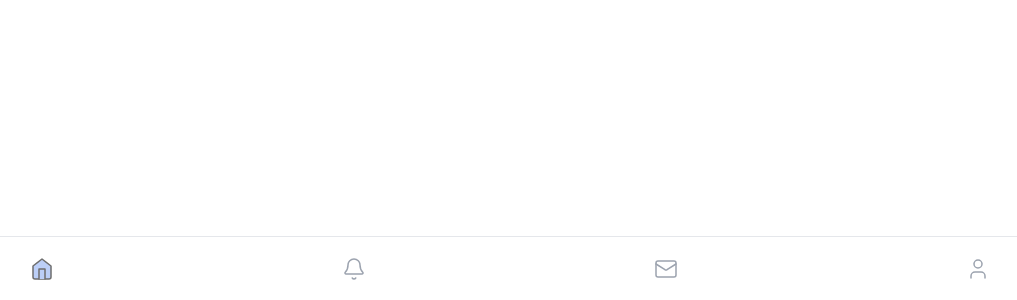
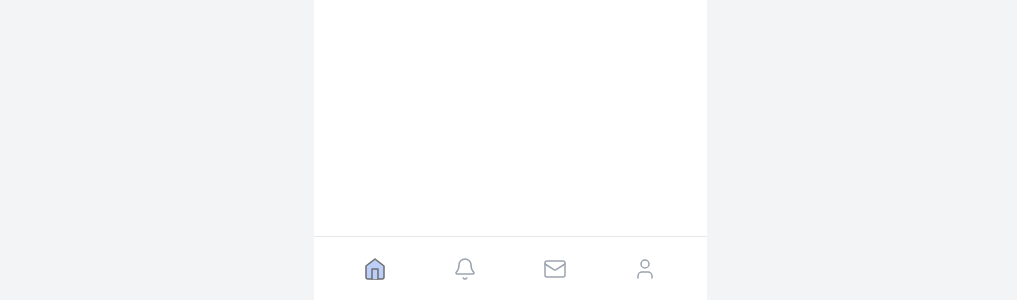
Before and after one commit to ryudahlia-max/14th-hackathon-team-2, a React (Vite) app in the folder frontend/: page / in a window 1280 px wide. Shown: the part 500-800 px from the top of the page, without its empty margins (130-1147 px from the left). Built offline with nearby package versions, Linux system fonts and the light colour scheme.

Commit message:
feat:알림페이지 화면크기 수정

```diff
--- a/frontend/src/App.tsx
+++ b/frontend/src/App.tsx
@@ -1,4 +1,5 @@
 import { useState } from 'react';
+import MobileFrame from './components/MobileFrame';
 import NavigationBar, { type NavTab } from './components/NavigationBar';
 import NotificationPage from './pages/FriendRoutinePage';
 
@@ -6,11 +7,11 @@ export default function App() {
   const [activeTab, setActiveTab] = useState<NavTab>('home');
 
   return (
-    <div className="relative flex h-svh flex-col overflow-hidden">
+    <MobileFrame>
       <div className="flex-1 overflow-y-auto">
         {activeTab === 'notifications' && <NotificationPage />}
       </div>
       <NavigationBar active={activeTab} onTabChange={setActiveTab} />
-    </div>
+    </MobileFrame>
   );
 }
--- /dev/null
+++ b/frontend/src/components/MobileFrame.tsx
@@ -0,0 +1,15 @@
+import type { ReactNode } from 'react';
+
+interface Props {
+  children: ReactNode;
+}
+
+export default function MobileFrame({ children }: Props) {
+  return (
+    <div className="flex justify-center bg-gray-100 min-h-svh">
+      <div className="w-full max-w-[393px] bg-white flex flex-col h-svh overflow-hidden">
+        {children}
+      </div>
+    </div>
+  );
+}
```
